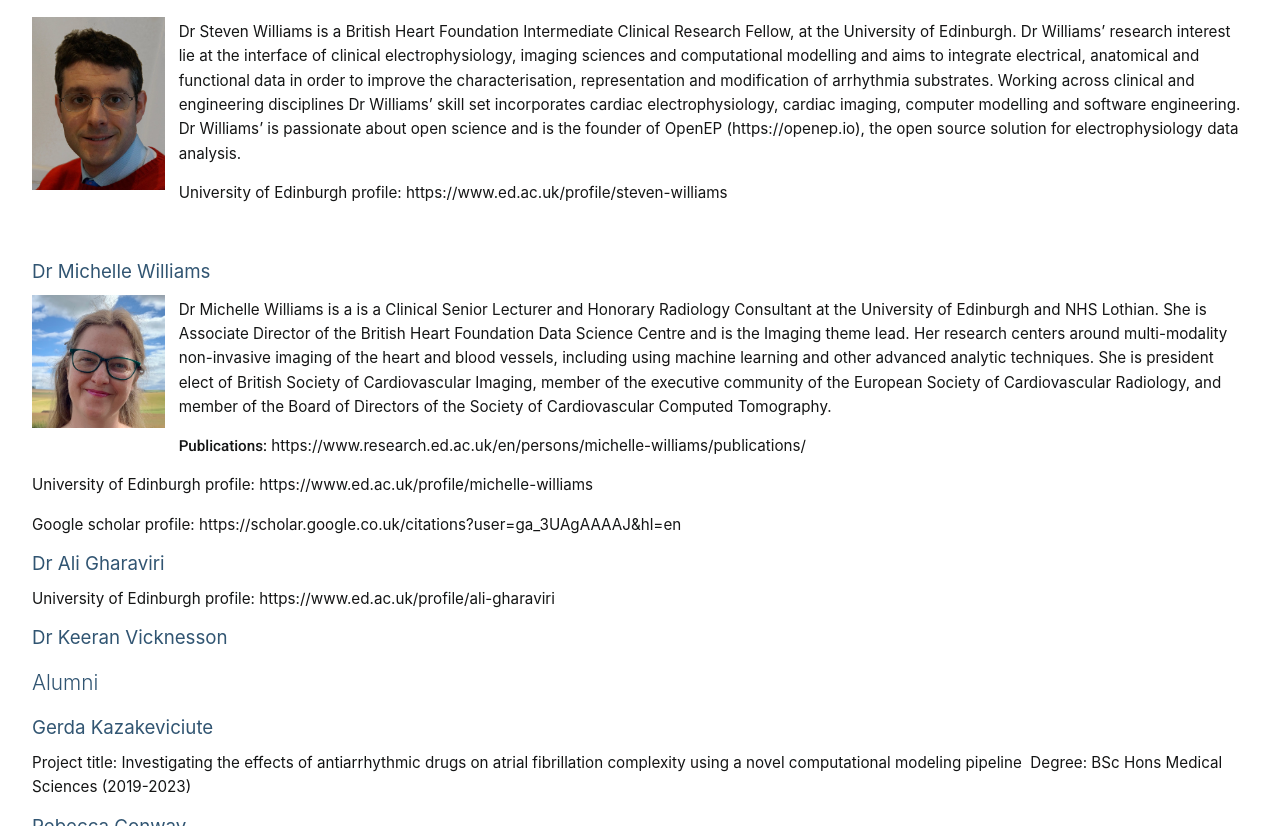
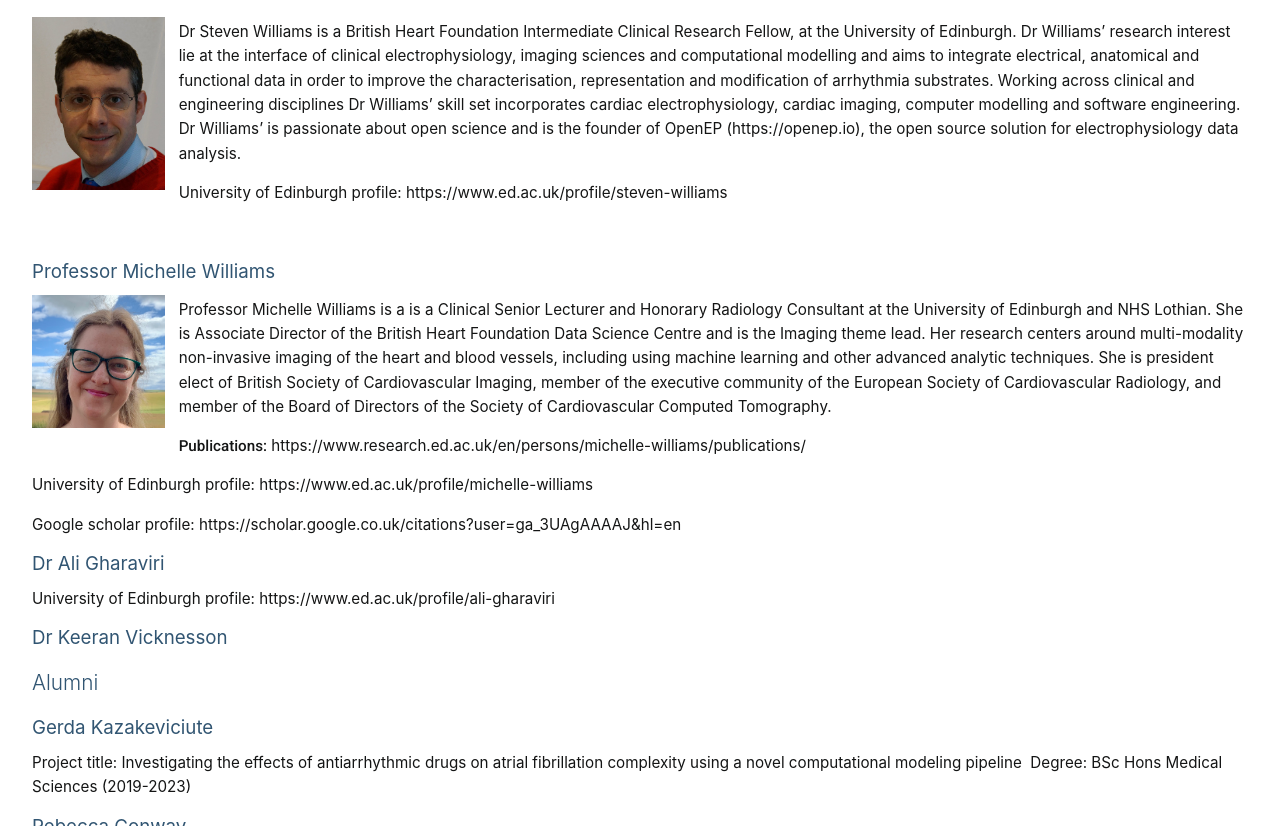
Before and after one commit to ecci-cvs/ecci-cvs.github.io, a Jekyll site: the page built from team/index.md, in a window 1280 px wide and 900 px high, scrolled down 346 px, cut to the strip 0-826 px from the top of the window. Built offline with Jekyll 4.4.1, drawn with Linux system fonts in a browser that asks for light colours; some web fonts are replaced.

Commit message:
Doctor -> Professor for Michelle

```diff
--- a/team/index.md
+++ b/team/index.md
@@ -15,11 +15,11 @@ University of Edinburgh profile: https://www.ed.ac.uk/profile/steven-williams
 
 <br>
 
-### Dr Michelle Williams
+### Professor Michelle Williams
 
 <img src="/img/team-michelle.jpeg" style="width: 100pt; float: left; margin-right: 10pt; margin-bottom: 10pt;" />
 
-Dr Michelle Williams is a is a Clinical Senior Lecturer and Honorary Radiology Consultant at the University of Edinburgh and NHS Lothian. She is Associate Director of the British Heart Foundation Data Science Centre and is the Imaging theme lead. Her research centers around multi-modality non-invasive imaging of the heart and blood vessels, including using machine learning and other advanced analytic techniques. She is president elect of British Society of Cardiovascular Imaging, member of the executive community of the European Society of Cardiovascular Radiology, and member of the Board of Directors of the Society of Cardiovascular Computed Tomography.
+Professor Michelle Williams is a is a Clinical Senior Lecturer and Honorary Radiology Consultant at the University of Edinburgh and NHS Lothian. She is Associate Director of the British Heart Foundation Data Science Centre and is the Imaging theme lead. Her research centers around multi-modality non-invasive imaging of the heart and blood vessels, including using machine learning and other advanced analytic techniques. She is president elect of British Society of Cardiovascular Imaging, member of the executive community of the European Society of Cardiovascular Radiology, and member of the Board of Directors of the Society of Cardiovascular Computed Tomography.
 
 **Publications:** https://www.research.ed.ac.uk/en/persons/michelle-williams/publications/
 
```
Also changed, not shown: index.md (+1 -1 lines).
